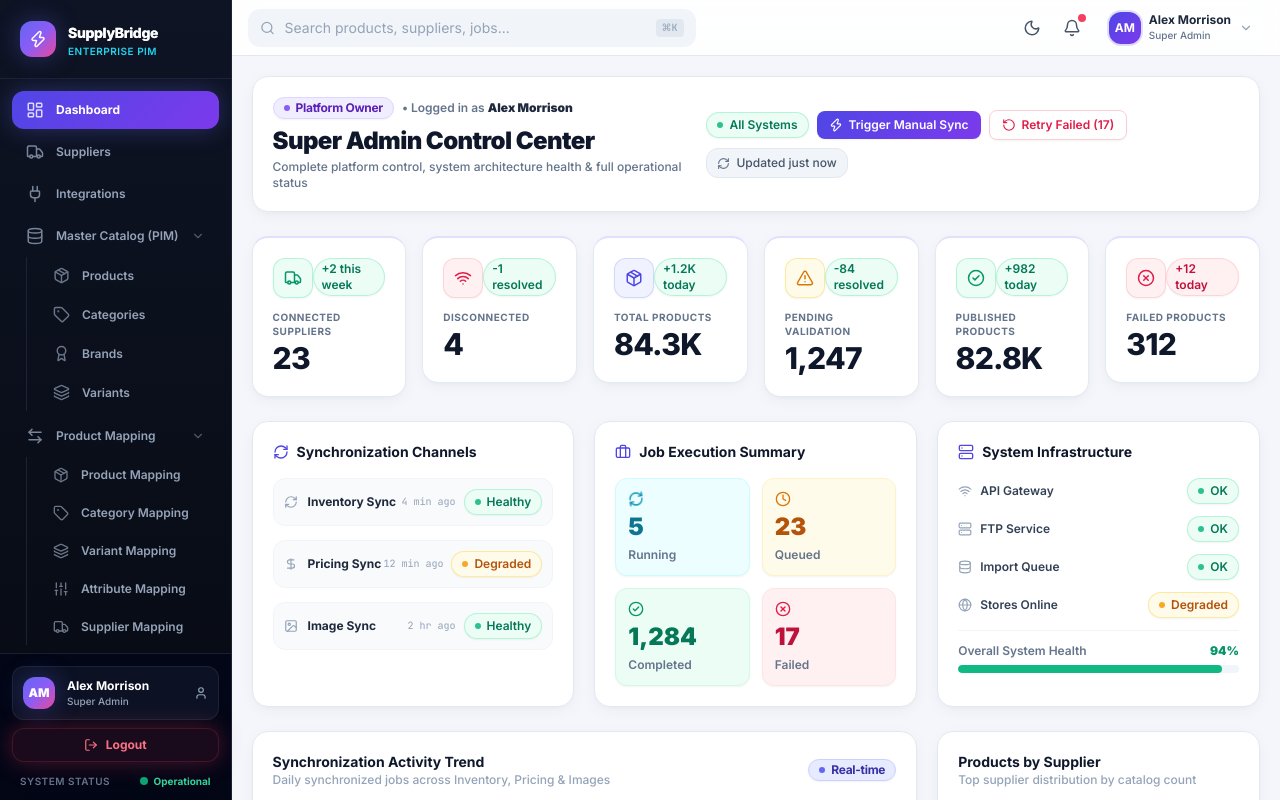
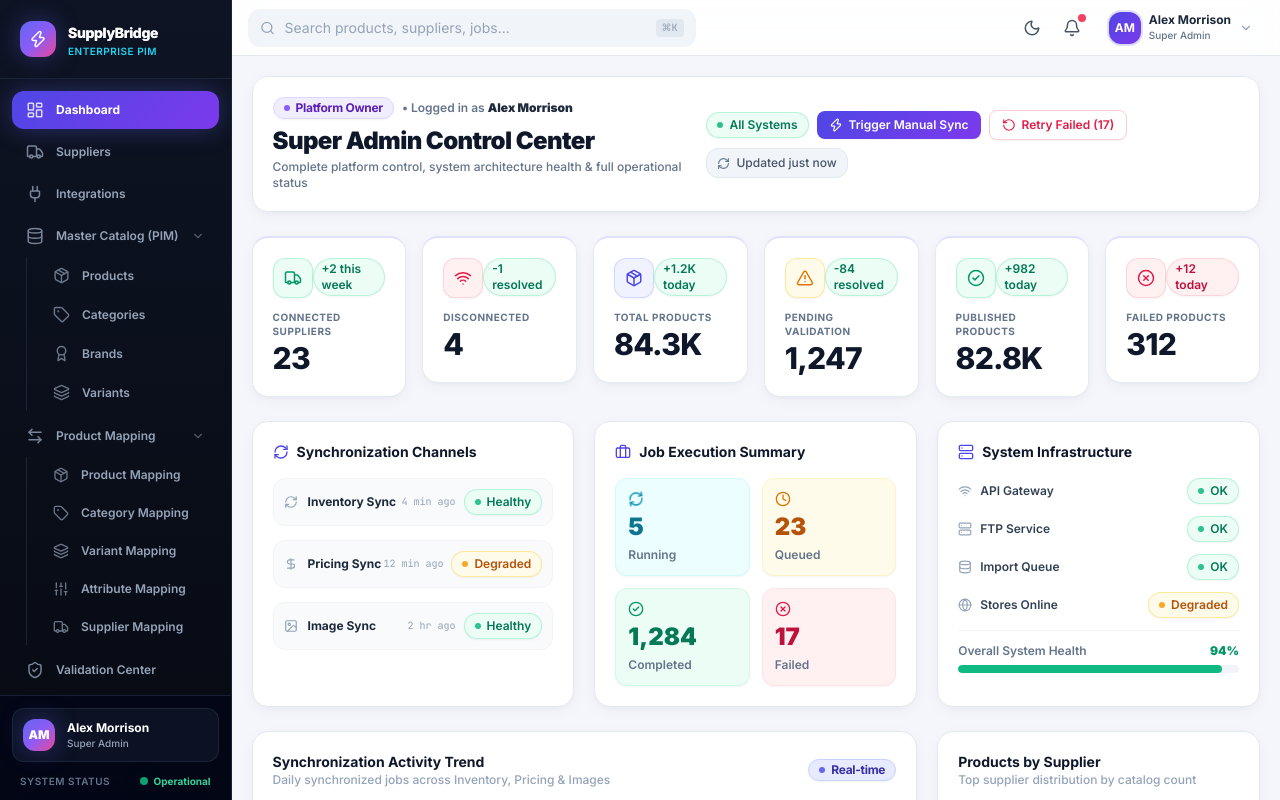
Before and after one commit to satyamgoswami783/SupplyBridge, a React (Vite) app: page / in a window 1280 px wide. Built offline with nearby package versions, Linux system fonts and the light colour scheme.

Commit message:
Remove redundant My Profile and Logout buttons from Sidebar menu and footer

```diff
--- a/src/components/layout/Sidebar.tsx
+++ b/src/components/layout/Sidebar.tsx
@@ -181,25 +181,6 @@ export const Sidebar: React.FC<SidebarProps> = ({ open, onClose }) => {
             </NavLink>
           )
         })}
-
-        {/* Profile & Logout Section at bottom of menu */}
-        <div className="pt-3 mt-3 border-t border-slate-800/80 space-y-1">
-          <button
-            onClick={() => { onClose(); openCurrentUserProfile(); }}
-            className="sidebar-item w-full text-slate-300 hover:bg-slate-800/80 hover:text-white"
-          >
-            <User size={18} className="opacity-70" />
-            <span>My Profile</span>
-          </button>
-
-          <button
-            onClick={() => { onClose(); logout(); }}
-            className="sidebar-item w-full text-rose-400 hover:bg-rose-950/40 hover:text-rose-300 font-bold"
-          >
-            <LogOut size={18} className="text-rose-400 opacity-90" />
-            <span>Logout</span>
-          </button>
-        </div>
       </nav>
 
       {/* User Profile Footer Card */}
@@ -216,17 +197,7 @@ export const Sidebar: React.FC<SidebarProps> = ({ open, onClose }) => {
             <p className="text-xs font-bold text-white truncate group-hover:text-cyan-300 transition-colors">{currentUser.name}</p>
             <p className="text-2xs text-slate-400 truncate font-medium capitalize">{currentUser.role.replace('_', ' ')}</p>
           </div>
-          <User size={14} className="text-slate-400 group-hover:text-white transition-colors" />
         </div>
-
-        {/* Direct Logout Button in Sidebar Footer */}
-        <button
-          onClick={logout}
-          className="w-full flex items-center justify-center gap-2 py-2 px-3 rounded-xl bg-rose-500/10 hover:bg-rose-500/20 text-rose-400 text-xs font-bold border border-rose-500/20 transition-all duration-200 shadow-glow-rose"
-        >
-          <LogOut size={14} />
-          Logout
-        </button>
 
         <div className="flex items-center justify-between px-2 pt-1">
           <span className="text-2xs text-slate-500 font-semibold uppercase tracking-wider">System Status</span>
```
